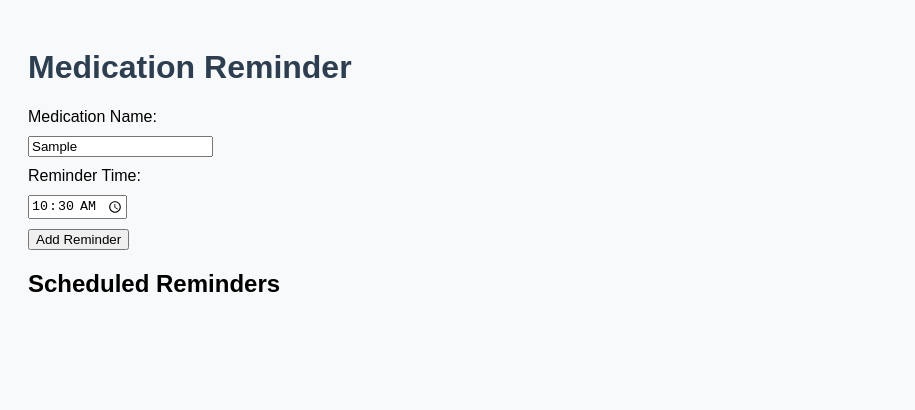
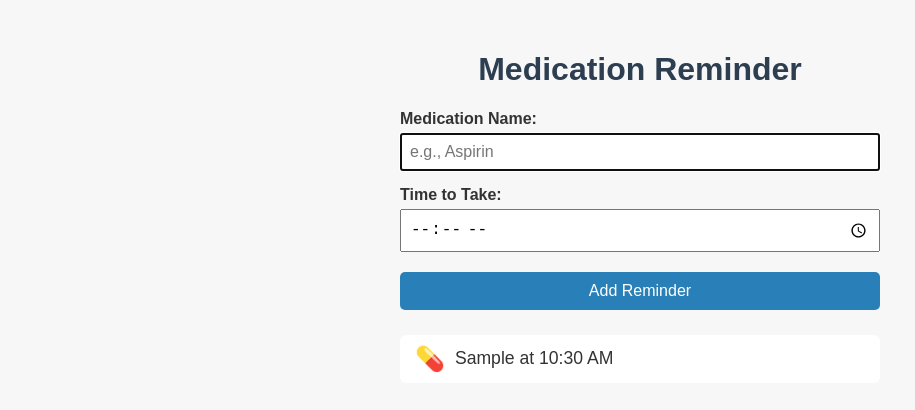
Before and after one commit to rbiagios/medication-reminder, a plain HTML site: page index.html in a window 1280 px wide. Both pictures are taken after typing "Sample", "10:30" into the empty fields and a click on the button "Add Reminder". Shown: the whole page, without its empty margins (0-915 px from the left). Drawn offline with Linux system fonts and the light colour scheme.

Commit message:
Fix reminder display with emoji and AM/PM

```diff
--- a/index.html
+++ b/index.html
@@ -2,76 +2,134 @@
 <html lang="en">
 <head>
   <meta charset="UTF-8" />
-  <meta name="viewport" content="width=device-width, initial-scale=1.0"/>
+  <meta name="viewport" content="width=device-width, initial-scale=1" />
   <title>Medication Reminder App</title>
   <style>
     body {
       font-family: Arial, sans-serif;
-      padding: 20px;
-      background-color: #f8f9fa;
+      max-width: 480px;
+      margin: 20px auto;
+      padding: 10px;
+      background-color: #f7f7f7;
+      color: #333;
     }
     h1 {
+      text-align: center;
       color: #2c3e50;
     }
-    label, input, button {
+    label {
       display: block;
-      margin: 10px 0;
+      margin-top: 15px;
+      font-weight: bold;
     }
-    #reminders {
+    input[type="text"],
+    input[type="time"] {
+      width: 100%;
+      padding: 8px;
+      margin-top: 5px;
+      box-sizing: border-box;
+      font-size: 1rem;
+    }
+    button {
       margin-top: 20px;
+      padding: 10px 15px;
+      font-size: 1rem;
+      background-color: #2980b9;
+      color: white;
+      border: none;
+      border-radius: 5px;
+      cursor: pointer;
+      width: 100%;
     }
-    .reminder {
-      background: #d1ecf1;
-      padding: 10px;
-      margin: 5px 0;
-      border-left: 5px solid #0c5460;
+    button:hover {
+      background-color: #3498db;
+    }
+    ul {
+      list-style-type: none;
+      padding-left: 0;
+      margin-top: 25px;
+    }
+    li {
+      background-color: white;
+      padding: 10px 15px;
+      margin-bottom: 10px;
+      border-radius: 6px;
+      font-size: 1.1rem;
+      display: flex;
+      align-items: center;
+      gap: 10px;
+    }
+    .pill-emoji {
+      font-size: 1.5rem;
+      color: #27ae60;
     }
   </style>
 </head>
 <body>
   <h1>Medication Reminder</h1>
 
-  <label for="medName">Medication Name:</label>
-  <input type="text" id="medName" placeholder="e.g., Lipitor" />
+  <label for="medication">Medication Name:</label>
+  <input type="text" id="medication" placeholder="e.g., Aspirin" />
 
-  <label for="medTime">Reminder Time:</label>
-  <input type="time" id="medTime" />
+  <label for="time">Time to Take:</label>
+  <input type="time" id="time" />
 
-  <button onclick="addReminder()">Add Reminder</button>
+  <button id="add-btn">Add Reminder</button>
 
-  <div id="reminders">
-    <h2>Scheduled Reminders</h2>
-  </div>
+  <ul id="reminder-list"></ul>
 
   <script>
-  const form = document.getElementById("reminder-form");
-  const remindersDiv = document.getElementById("reminders");
+    const addBtn = document.getElementById('add-btn');
+    const medInput = document.getElementById('medication');
+    const timeInput = document.getElementById('time');
+    const reminderList = document.getElementById('reminder-list');
 
-  form.addEventListener("submit", function (e) {
-    e.preventDefault();
+    function formatTime(timeStr) {
+      if (!timeStr) return '';
+      const [hourStr, minute] = timeStr.split(':');
+      let hour = parseInt(hourStr, 10);
+      const ampm = hour >= 12 ? 'PM' : 'AM';
+      hour = hour % 12 || 12;
+      return `${hour}:${minute} ${ampm}`;
+    }
 
-    const medName = document.getElementById("med-name").value.trim();
-    const medTime = document.getElementById("med-time").value;
+    function addReminder() {
+      const medication = medInput.value.trim();
+      const time = timeInput.value;
 
-    if (!medName || !medTime) {
-      alert("Please enter both medication name and time.");
+      if (!medication) {
+        alert('Please enter a medication name.');
+        medInput.focus();
+        return;
+      }
+      if (!time) {
+        alert('Please select a time.');
+        timeInput.focus();
         return;
       }
 
-    const [hour, minute] = medTime.split(":").map(Number);
-    const ampm = hour >= 12 ? "PM" : "AM";
-    const formattedHour = hour % 12 || 12;
-    const formattedTime = `${formattedHour.toString().padStart(2, "0")}:${minute
-      .toString()
-      .padStart(2, "0")} ${ampm}`;
+      const li = document.createElement('li');
+      li.innerHTML = `<span class="pill-emoji">💊</span> ${medication} at ${formatTime(time)}`;
+      reminderList.appendChild(li);
 
-    const reminder = document.createElement("div");
-    reminder.className = "reminder";
-    reminder.textContent = `💊 ${medName} at ${formattedTime}`;
+      medInput.value = '';
+      timeInput.value = '';
+      medInput.focus();
+    }
 
-    remindersDiv.appendChild(reminder);
+    addBtn.addEventListener('click', addReminder);
 
-    form.reset();
+    // Optional: Add enter key support for medication input
+    medInput.addEventListener('keypress', (e) => {
+      if (e.key === 'Enter') {
+        addReminder();
+      }
+    });
+
+    timeInput.addEventListener('keypress', (e) => {
+      if (e.key === 'Enter') {
+        addReminder();
+      }
     });
   </script>
 </body>
```
Lines whose indentation alone changed are shown as unchanged.
